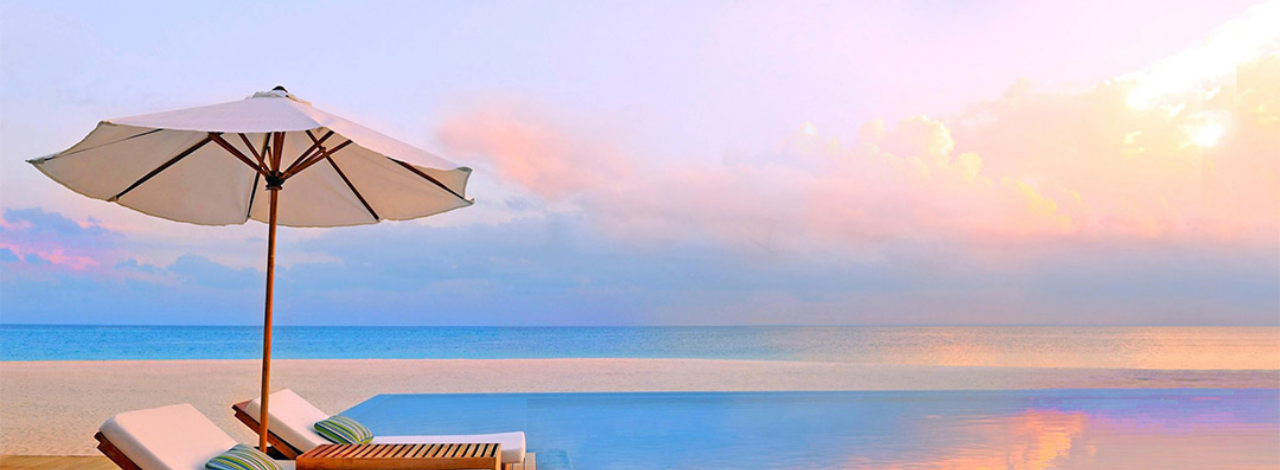
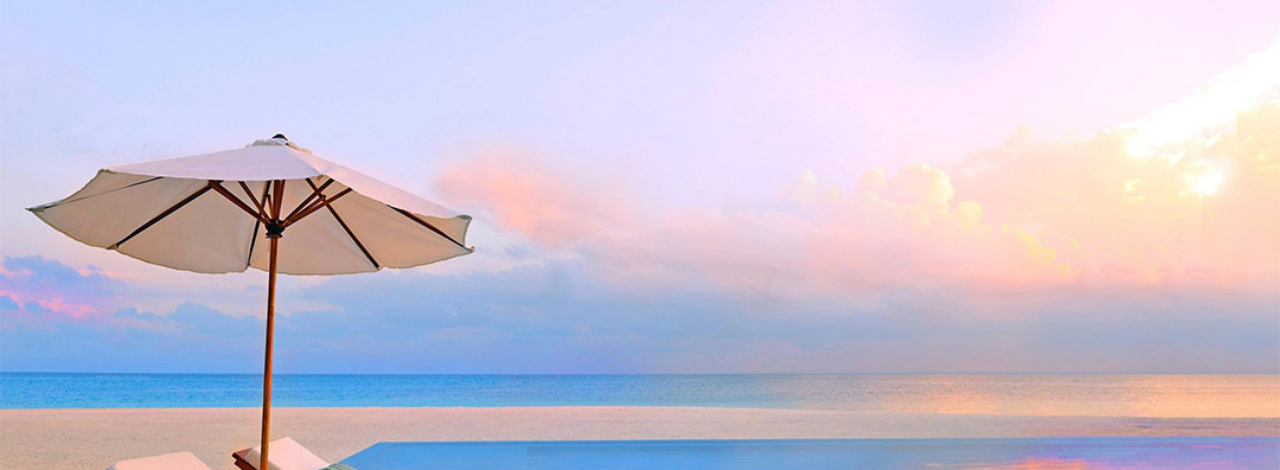
Before and after one commit to Leovihildo/Holiday-Planner, a plain HTML site: page index.html in a window 1280 px wide. Shown: the top 470 px of the page. Drawn offline with nearby package versions, Linux system fonts and the light colour scheme; some packages are replaced by stand-ins of ours; a script that the page names is missing.

Commit message:
Update styles.css

```diff
--- a/css/styles.css
+++ b/css/styles.css
@@ -7,7 +7,7 @@
 }
 .hero{
     width: 100%;
-    height: 60vh;
+    height: 45vw;
     background-image: url("../images/hero_imgxlarge.jpg");
     background-repeat: no-repeat;
     background-position: center;
```
